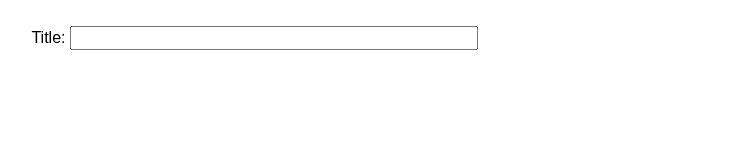
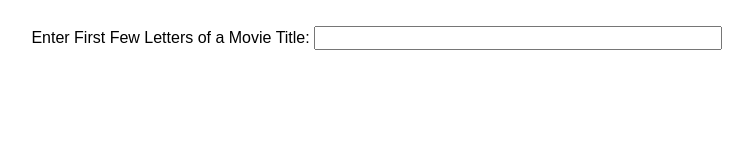
Before and after one commit to robertocamberos/autocomplete-movie-finder, a website: page index.html in a window 1280 px wide. Shown: the whole page, without its empty margins (7-760 px from the left). Drawn offline with nearby package versions, Linux system fonts and the light colour scheme.

Commit message:
working app

```diff
--- a/index.html
+++ b/index.html
@@ -15,7 +15,7 @@
   </head>
   <body>
     <section class="ui-widget">
-      <label for="title"> Title: </label>
+      <label for="title"> Enter First Few Letters of a Movie Title: </label>
       <input id="title" />
       <ul id="cast"></ul>
     </section>
```
